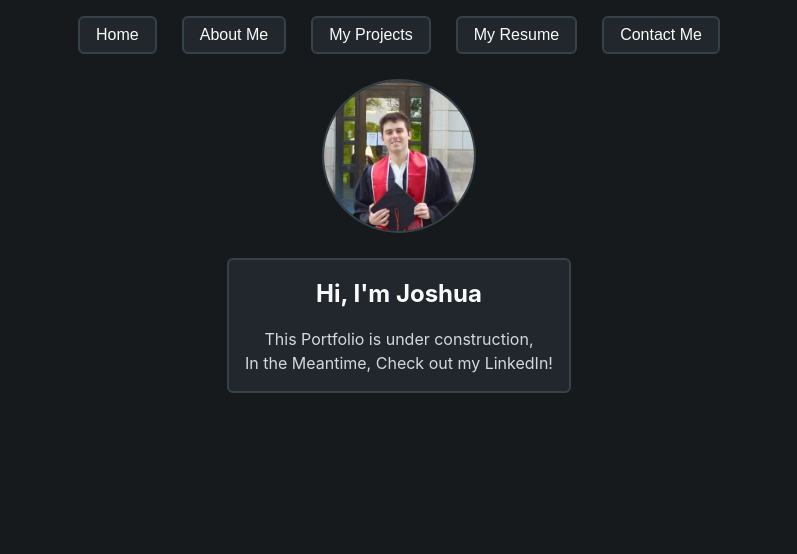
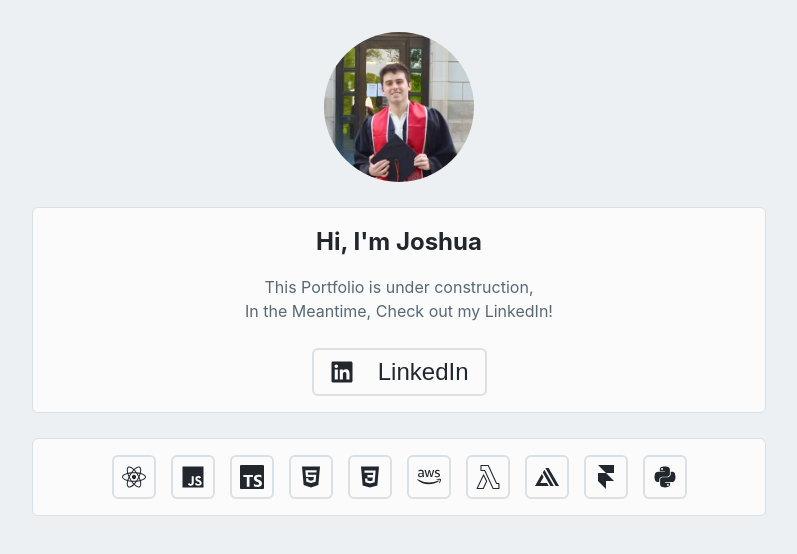
Before and after one commit to JTG425/jtgportfolio, a React (Vite) app: page / in a window 1280 px wide. Shown: the top 554 px of the page, without its empty margins (241-1038 px from the left). Built offline with nearby package versions, Linux system fonts and the light colour scheme.

Commit message:
Color Schemes

```diff
--- a/src/App.css
+++ b/src/App.css
@@ -1,32 +1,3 @@
-:root {
-  --primary: rgb(2, 81, 132);
-  --primary-content: rgb(136, 207, 253);
-  --primary-dark: rgb(1, 50, 82);
-  --primary-light: rgb(3, 112, 182);
-
-  --secondary: rgb(118, 2, 132);
-  --secondary-content: rgb(241, 136, 253);
-  --secondary-dark: rgb(73, 1, 82);
-  --secondary-light: rgb(163, 3, 182);
-
-  --background: rgb(22, 26, 29);
-  --foreground: rgb(33, 39, 44);
-  --border: rgb(54, 66, 73);
-
-  --copy: rgb(251, 251, 252);
-  --copy-light: rgb(211, 218, 222);
-  --copy-lighter: rgb(152, 169, 179);
-
-  --success: rgb(2, 132, 2);
-  --warning: rgb(132, 132, 2);
-  --error: rgb(132, 2, 2);
-  --success-content: rgb(136, 253, 136);
-  --warning-content: rgb(253, 253, 136);
-  --error-content: rgb(253, 136, 136);
-
-  --border-radius: 0.375rem;
-  --box-shadow: 0 0px 10px 1px rgb(2, 81, 132, 0.5);
-}
 
 a {
   text-decoration: none;
@@ -49,32 +20,49 @@ a {
 
 .App {
   width: 100vw;
-  height: 100vh;
+  min-height: 100vh;
+  height: fit-content;
+  overflow-x: hidden;
   display: flex;
   flex-direction: column;
   align-items: center;
   justify-content: flex-start;
-  overflow: hidden;
+  overflow-x: hidden;
+  overflow-y: scroll;
   background: var(--background);
   padding: 1rem;
+}
+
+
+.intro {
+  width: 80%;
+  height: fit-content;
+  display: flex;
+  flex-direction: column;
+  align-items: center;
+  justify-content: center;
+  text-align: center;
+  padding: 1rem;
+  gap: 25px;
 }
 
 .App img {
   width: 150px;
   height: 150px;
   border-radius: 50%;
-  margin-top: 25px;
-  margin-bottom: 25px;
+  margin-top: 0px;
+  margin-bottom: 0px;
   cursor: pointer;
 }
 
+
+
 .text-block {
-  width: fit-content;
+  width: 80%;
   height: fit-content;
   background: var(--foreground);
   border: 1px solid var(--border);
   border-radius: var(--border-radius);
-  box-shadow: var(--box-shadow);
   display: flex;
   flex-direction: column;
   align-items: center;
@@ -82,6 +70,7 @@ a {
   text-align: center;
   padding: 1rem;
   cursor: pointer;
+  max-width: var(--max-width);
 }
 
 .text-block h1 {
@@ -108,8 +97,6 @@ a {
   gap: 5px;
   width: 175px;
   height: fit-content;
-  background: var(--primary);
-  color: var(--primary-content);
   border: none;
   border-radius: var(--border-radius);
   padding: 0.5rem 1rem;
@@ -117,4 +104,42 @@ a {
   cursor: pointer;
   font-size: 24px;
   font-weight: 400;
+  background: var(--foreground);
+  border: 2px solid var(--border);
+  color: var(--copy)
 }
+
+.skills {
+  width: 80%;
+  height: fit-content;
+  display: flex;
+  flex-wrap: wrap;
+  flex-direction: row;
+  align-items: center;
+  justify-content: center;
+  text-align: center;
+  padding: 1rem;
+  gap: 15px;
+  font-size: 24px;
+  background: var(--foreground);
+  border: 1px solid var(--border);
+  color: var(--copy);
+  border-radius: var(--border-radius);
+  max-width: var(--max-width);
+}
+
+.skill {
+  width: fit-content;
+  height: fit-content;
+  display: flex;
+  flex-direction: column;
+  align-items: center;
+  justify-content: center;
+  text-align: center;
+  padding: 0.5rem;
+  border-radius: var(--border-radius);
+  background: var(--foreground);
+  border: 2px solid var(--border);
+  color: var(--copy);
+  cursor: pointer;
+}
--- a/src/App.tsx
+++ b/src/App.tsx
@@ -1,84 +1,111 @@
 import me from "./assets/me.png";
-import './App.css'
-import { motion } from 'framer-motion'
+import "./App.css";
+import { motion } from "framer-motion";
 import { FaLinkedin } from "react-icons/fa";
 import NavBar from "./components/navbar";
-import { useState } from 'react';
+import { useState, useEffect } from "react";
+import { FaReact } from "react-icons/fa";
+import { IoLogoJavascript } from "react-icons/io5";
+import { SiTypescript } from "react-icons/si";
+import { FaHtml5 } from "react-icons/fa";
+import { IoLogoCss3 } from "react-icons/io5";
+import { FaAws } from "react-icons/fa";
+import { SiAwslambda } from "react-icons/si";
+import { SiAwsamplify } from "react-icons/si";
+import { SiFramer } from "react-icons/si";
+import { FaPython } from "react-icons/fa";
 
 function App() {
-  const background = "rgb(33, 39, 44)";
-  const primary = 'rgb(2, 81, 132)';
-  const buttonBorder ='rgb(54, 66, 73)'
-  const text = 'rgb(251, 251, 252)'
+  const [text, setText] = useState("");
+  const [hoverShadow, setHoverShadow] = useState("");
   // 0 0px 10px 1px rgb(2, 81, 132, 0.5)
   const [page, setPage] = useState("Home");
 
-  const shadowVariants = {
+  const skillComponents = [
+    <FaReact  />,
+    <IoLogoJavascript  />,
+    <SiTypescript  />,
+    <FaHtml5  />,
+    <IoLogoCss3  />,
+    <FaAws  />,
+    <SiAwslambda  />,
+    <SiAwsamplify  />,
+    <SiFramer  />,
+    <FaPython  />,
+  ];
+
+  const boxShadowVariants = {
+    hovered: {
+      boxShadow: hoverShadow,
+      transition: {
+        duration: 0.25,
+      }
+    },
     notHovered: {
-      background: background,
-      color: text,
-      border: `2px solid ${buttonBorder}`,
-      boxShadow: "none",
-      transition: {
-        duration: 0.2,
-        ease: "easeInOut",
-      },
-    },
-    hovered: {
-      background: background,
-      color: text,
-      border: `2px solid ${primary}`,
-      boxShadow: "0 0px 10px 1px rgba(2, 81, 132, 0.5)",
-      transition: {
-        duration: 0.2,
-        ease: "easeInOut",
-      },
-    },
-    pressed: {
-      background: background,
-      color: primary,
-      border: `2px solid ${buttonBorder}`,
-      transition: {
-        duration: 0.2,
-        ease: "easeInOut",
-      },
-    },
+      boxShadow: "0px 0px 0px 0px rgb(0, 0, 0, 0)"
     }
+  };
 
-  const handlePageChange = (page) => {
-    setPage(page);
-    console.log(page);
-  }
+  // const handlePageChange = (page) => {
+  //   setPage(page);
+  //   console.log(page);
+  // };
 
-
+  useEffect(() => {
+    const rootStyle = getComputedStyle(document.documentElement);
+    setText(rootStyle.getPropertyValue("--copy").trim());
+    setHoverShadow(rootStyle.getPropertyValue("--box-shadow").trim());
+  }, []);
 
   return (
     <>
       <div className="App">
-        <NavBar setPage={handlePageChange} />
+        <span className="intro">
           <motion.img
             className="me"
             src={me}
             alt="me"
             initial="notHovered"
             whileHover="hovered"
-          whileTap="pressed"
-          variants={shadowVariants}
+            variants={boxShadowVariants}
           />
-        <motion.span
-        className="text-block"
-        initial="notHovered"
-        whileHover="hovered"
-        whileTap="pressed"
-        variants={shadowVariants}
-        >
+          <span className="text-block">
             <h1>
               Hi, I'm <span>Joshua</span>
             </h1>
 
             <p>This Portfolio is under construction, </p>
             <p>In the Meantime, Check out my LinkedIn!</p>
-        </motion.span>
+            <a
+              href="https://www.linkedin.com/in/joshua-golonka-7a71b230a"
+              target="_blank"
+              rel="noreferrer"
+            >
+              <motion.button
+                className="link-button"
+                initial="notHovered"
+                whileHover="hovered"
+                variants={boxShadowVariants}
+                >
+                <FaLinkedin />
+                LinkedIn
+              </motion.button>
+            </a>
+          </span>
+          <div className="skills">
+            {skillComponents.map((skill, index) => (
+              <motion.div
+                key={`skill-${index}`}
+                className="skill"
+                initial="notHovered"
+                whileHover="hovered"
+                variants={boxShadowVariants}
+                >
+                {skill}
+              </motion.div>
+            ))}
+          </div>
+        </span>
       </div>
     </>
   );
--- a/src/index.css
+++ b/src/index.css
@@ -2,6 +2,49 @@
   font-family: Inter, system-ui, Avenir, Helvetica, Arial, sans-serif;
   line-height: 1.5;
   font-weight: 400;
+  color-scheme: light, dark;
+}
+
+/* Light Mode */
+:root {
+  --primary: rgb(2, 81, 132);
+  --primary-content: rgb(136, 207, 253);
+  --primary-dark: rgb(1, 50, 82);
+  --primary-light: rgb(3, 112, 182);
+
+  --secondary: rgb(118, 2, 132);
+  --secondary-content: rgb(241, 136, 253);
+  --secondary-dark: rgb(73, 1, 82);
+  --secondary-light: rgb(163, 3, 182);
+
+  --background: rgb(237, 240, 242);
+  --foreground: rgb(251, 251, 252);
+  --border: rgb(218, 224, 228);
+  --copy: rgb(33, 39, 44);
+  --copy-light: rgb(87, 105, 117);
+  --copy-lighter: rgb(123, 144, 157);
+
+  --success: rgb(2, 132, 2);
+  --warning: rgb(132, 132, 2);
+  --error: rgb(132, 2, 2);
+  --success-content: rgb(136, 253, 136);
+  --warning-content: rgb(253, 253, 136);
+  --error-content: rgb(253, 136, 136);
+
+  --border-radius: 0.375rem;
+  --box-shadow: 0 0px 10px 1px rgb(2, 81, 132, 0.5);
+  --max-width: 700px;
+}
+
+@media (prefers-color-scheme: dark) {
+  :root {
+    --background: rgb(22, 26, 29);
+    --foreground: rgb(33, 39, 44);
+    --border: rgb(54, 66, 73);
+    --copy: rgb(251, 251, 252);
+    --copy-light: rgb(211, 218, 222);
+    --copy-lighter: rgb(152, 169, 179);
+  }
 }
 
 body {
--- a/src/styles/navbar.css
+++ b/src/styles/navbar.css
@@ -3,15 +3,16 @@
     flex-direction: row;
     justify-content: space-between;
     align-items: center;
-    gap: 25px;
+    gap: 10px;
 }
 
 .nav-link {
     color: var(--copy);
     border: 2px solid var(--border);
     border-radius: var(--border-radius);
-    padding: 0.5rem 1rem;
-    font-size: 1rem;
+    padding: 0.5rem 0.5rem;
+    font-size: 14px;
+    width: 95px;
     text-decoration: none;
     cursor: pointer;
     flex-grow: 1;
--- a/tsconfig.json
+++ b/tsconfig.json
@@ -5,6 +5,7 @@
     "lib": ["ES2020", "DOM", "DOM.Iterable"],
     "module": "ESNext",
     "skipLibCheck": true,
+    "noImplicitAny": false,
 
     /* Bundler mode */
     "moduleResolution": "bundler",
```
Lines whose indentation alone changed are shown as unchanged.
